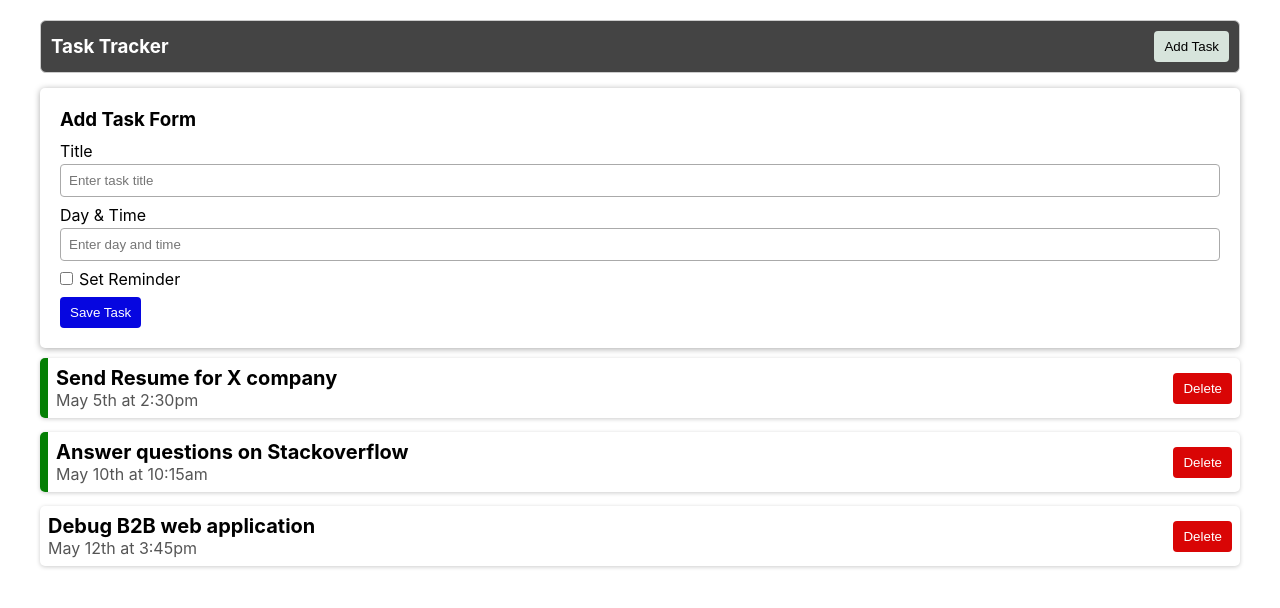
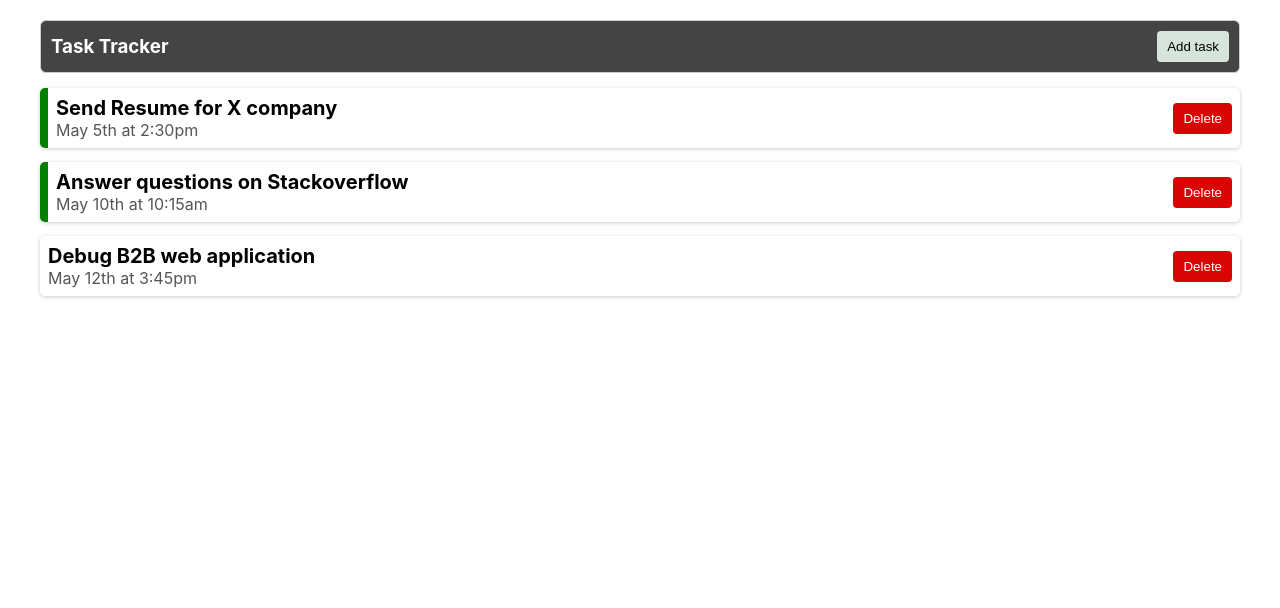
Before and after one commit to masoudtabatabaei/react-task-tracker, a React (Create React App) app: page / in a window 1280 px wide. Shown: the top 608 px of the page. Built offline with nearby package versions, Linux system fonts and the light colour scheme.

Commit message:
Feature: Change addtask button depend on either form was rendered or not

```diff
--- a/src/App.js
+++ b/src/App.js
@@ -27,6 +27,8 @@ function App() {
   ];
 
   const [tasks, setTasks] = useState(taskList);
+  const [showAddTaskForm, setShowAddTaskForm] = useState(false);
+  const [showAddTaskBtn, setShowAddTaskBtn] = useState(true);
 
   // handle delete task
   const handleDelete = (id) => {
@@ -52,10 +54,16 @@ function App() {
     setTasks((prevTasks) => [...prevTasks, newTask]);
   };
 
+  // handle show Add task form
+  const handleShowForm = () => {
+    setShowAddTaskForm(!showAddTaskForm);
+    setShowAddTaskBtn(!showAddTaskBtn);
+  };
+
   return (
     <div className="container">
-      <Header />
-      <AddTask onSubmit={handleSubmitTask} />
+      <Header showAddTaskBtn={showAddTaskBtn} onShowForm={handleShowForm} />
+      <AddTask onSubmit={handleSubmitTask} showAddTaskForm={showAddTaskForm} />
       {tasks.length === 0 ? (
         "There aren't any task"
       ) : (
--- a/src/components/addTask/addTask.jsx
+++ b/src/components/addTask/addTask.jsx
@@ -1,7 +1,7 @@
 import { useState } from "react";
 import "./addTask.css";
 
-const AddTask = ({ onSubmit }) => {
+const AddTask = ({ onSubmit, showAddTaskForm }) => {
   const [title, setTitle] = useState("");
   const [day, setDay] = useState("");
   const [reminder, setReminder] = useState(false);
@@ -36,6 +36,7 @@ const AddTask = ({ onSubmit }) => {
   };
 
   return (
+    showAddTaskForm && (
       <form className="add-form" onSubmit={handleAddTask}>
         <h3 style={{ marginBottom: "10px" }}>Add Task Form</h3>
         <div className="form-control">
@@ -72,6 +73,7 @@ const AddTask = ({ onSubmit }) => {
         <input type="submit" value="Save Task" className="btn btn-info" />
         {error[0] && <div className="error-msg">{error[1]}</div>}
       </form>
+    )
   );
 };
 
--- a/src/components/header/header.jsx
+++ b/src/components/header/header.jsx
@@ -1,16 +1,14 @@
 import Button from "../button/button";
 import "./header.css";
 
-const Header = () => {
-  //handle click
-  const handleClick = () => {
-    console.log("Clicked");
-  };
-
+const Header = ({ onShowForm, showAddTaskBtn }) => {
   return (
     <div className="header-container">
       <h3>Task Tracker</h3>
-      <Button text="Add Task" handleClick={handleClick} />
+      <Button
+        text={showAddTaskBtn ? "Add task" : "Close"}
+        handleClick={onShowForm}
+      />
     </div>
   );
 };
```
Lines whose indentation alone changed are shown as unchanged.
